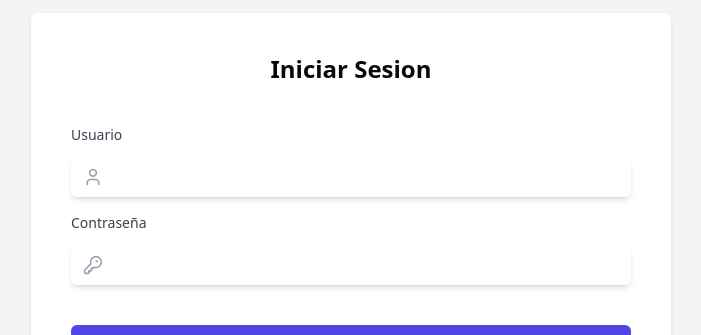
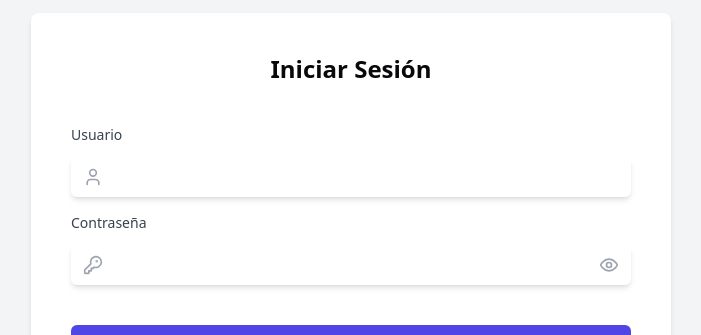
Before and after one commit to LuisJulio29/LoteriaProject-Frontend, a React (Vite) app: page / in a window 1280 px wide. Shown: the part 191-526 px from the top of the page, without its empty margins (289-990 px from the left). Built offline with nearby package versions, Linux system fonts and the light colour scheme.

Commit message:
look password

```diff
--- a/src/components/LoginForm.tsx
+++ b/src/components/LoginForm.tsx
@@ -1,6 +1,6 @@
 import React, { useState } from 'react';
 import { useNavigate } from 'react-router-dom';
-import { KeyRound, User } from 'lucide-react';
+import { KeyRound, User, Eye, EyeOff } from 'lucide-react';
 import toast from 'react-hot-toast';
 import { login } from '../services/api';
 import Spinner from './Spinner';
@@ -9,6 +9,7 @@ export default function LoginForm() {
   const [userName, setUserName] = useState('');
   const [password, setPassword] = useState('');
   const [isLoading, setIsLoading] = useState(false);
+  const [showPassword, setShowPassword] = useState(false);
   const navigate = useNavigate();
 
   const handleSubmit = async (e: React.FormEvent) => {
@@ -19,23 +20,27 @@ export default function LoginForm() {
       if (response.isSuccess) {
         localStorage.setItem('token', response.token);
         localStorage.setItem('role', response.roles.toString());
-        toast.success('Inicio de Seccion Exitoso!');
+        toast.success('Inicio de Sesión Exitoso!');
         navigate('/tickets');
       } else {
-        toast.error('Credeciales Incorrectas');
+        toast.error('Credenciales Incorrectas');
       }
     // eslint-disable-next-line @typescript-eslint/no-unused-vars
     } catch (error) {
-      toast.error('Inicio de seccion fallido');
+      toast.error('Inicio de sesión fallido');
     } finally {
       setIsLoading(false);
     }
   };
 
+  const togglePasswordVisibility = () => {
+    setShowPassword(!showPassword);
+  };
+
   return (
     <div className="min-h-screen bg-gray-100 flex items-center justify-center">
       <div className="bg-white p-10 rounded-lg shadow-md w-1/2 h-1/2">
-        <h2 className="text-2xl font-bold text-center mb-10">Iniciar Sesion</h2>
+        <h2 className="text-2xl font-bold text-center mb-10">Iniciar Sesión</h2>
         <form onSubmit={handleSubmit} className="space-y-4">
           <div>
             <label className="block text-sm font-medium text-gray-700">Usuario</label>
@@ -60,13 +65,24 @@ export default function LoginForm() {
                 <KeyRound className="h-5 w-5 text-gray-400" />
               </div>
               <input
-                type="password"
+                type={showPassword ? "text" : "password"}
                 value={password}
                 onChange={(e) => setPassword(e.target.value)}
                 className="pl-10 py-2 block w-full rounded-md border-gray-300 shadow-md focus:ring-indigo-500 focus:border-indigo-500"
                 required
                 disabled={isLoading}
               />
+              <button
+                type="button"
+                className="absolute inset-y-0 right-0 pr-3 flex items-center"
+                onClick={togglePasswordVisibility}
+              >
+                {showPassword ? (
+                  <EyeOff className="h-5 w-5 text-gray-400" />
+                ) : (
+                  <Eye className="h-5 w-5 text-gray-400" />
+                )}
+              </button>
             </div>
           </div>
           <button
```
